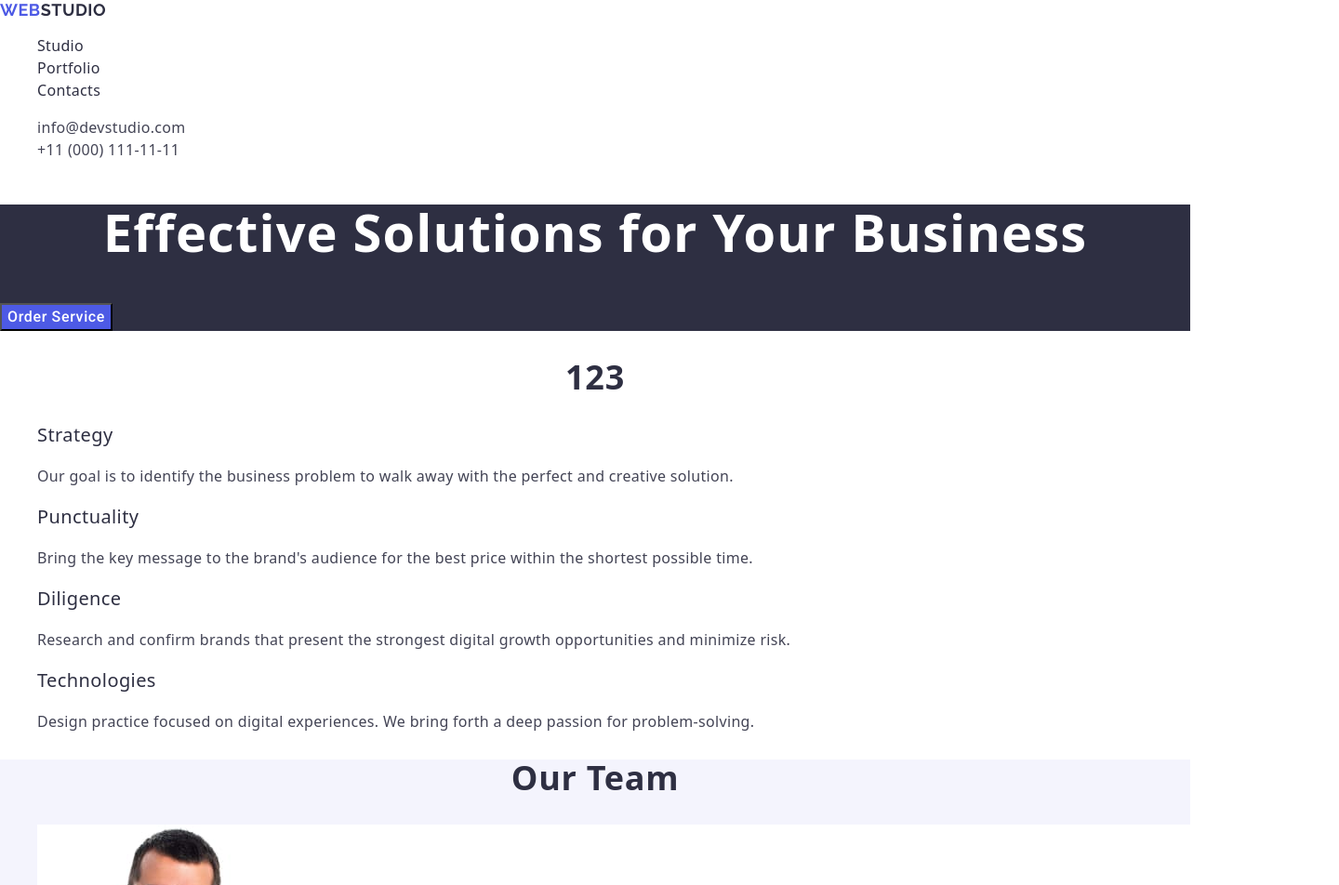
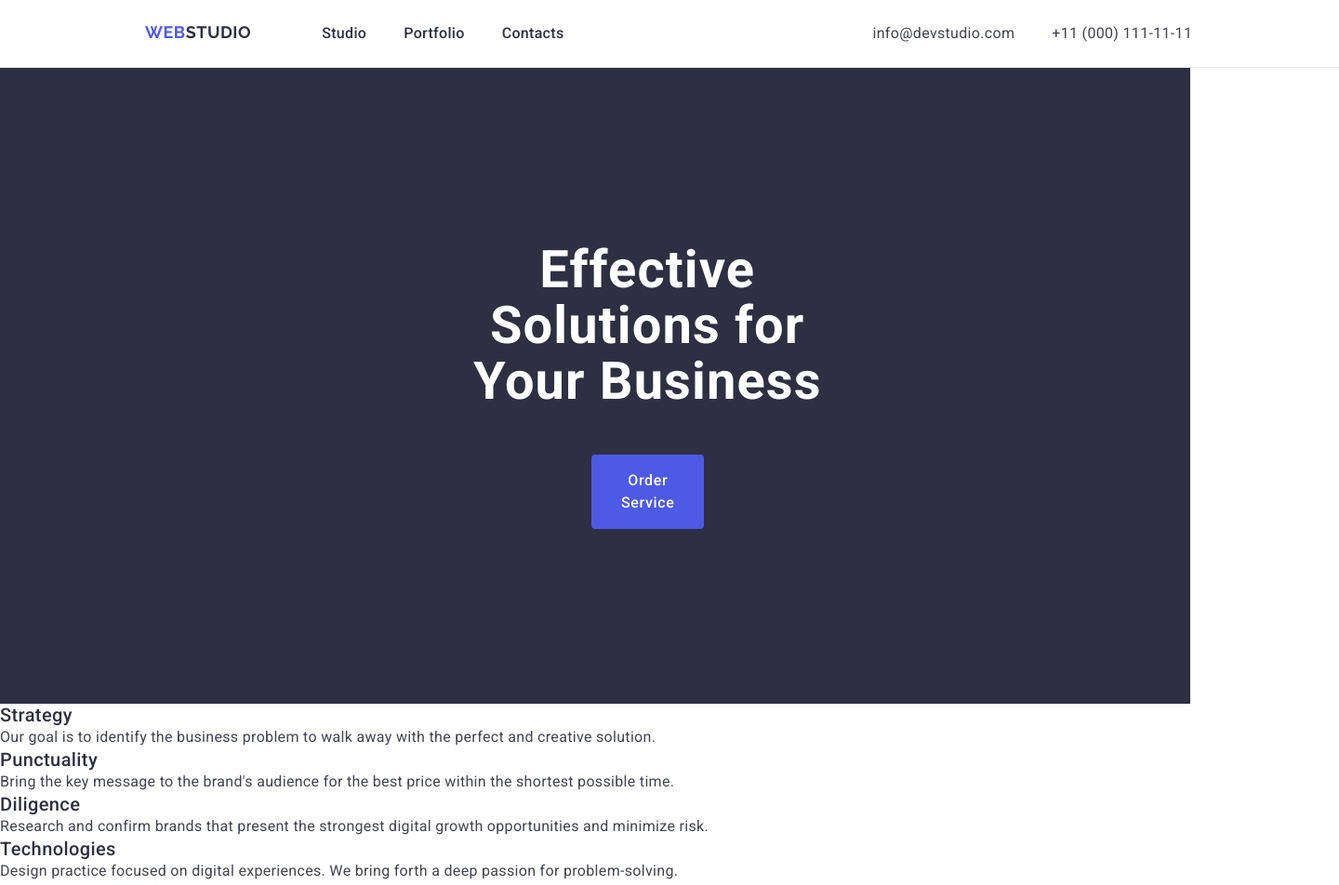
Before and after one commit to kenyafan/goit-markup-hw-03, a plain HTML site: page index.html in a window 1280 px wide. Shown: the top 952 px of the page at 93% size, 1440 px wide, since content can reach past the window. Drawn offline with nearby package versions, Linux system fonts and the light colour scheme.

Commit message:
apdate index.html

```diff
--- a/css/styles.css
+++ b/css/styles.css
@@ -1,14 +1,54 @@
+*,
+*::before,
+*::after {
+  box-sizing: border-box;
+}
+
 body {
   font-family: "Roboto", sans-serif;
   color: #434455;
   background: #fff;
 }
-header {
-  background: var(--WHITE, #fff);
+
+h1,
+h2,
+h3,
+h4,
+h5,
+h6 {
+  margin: 0;
+}
+
+p {
+  margin: 0;
+}
+
+ul {
+  margin: 0;
+  padding: 0;
+  list-style-type: none;
+}
+
+img {
+  display: block;
+  max-width: 100%;
+}
+.container {
+  display: flex;
+  max-width: 100%;
 }
 a {
   text-decoration: none;
 }
+/* Header */
+
+header {
+  background: var(--WHITE, #fff);
+  width: 1440px;
+  flex-shrink: 0;
+  border-bottom: 1px solid var(--CORNFLOWER, #e7e9fc);
+}
+
 .logo {
   color: var(--IRIS, #4d5ae5);
   font-family: "Raleway", sans-serif;
@@ -17,6 +57,9 @@ a {
   line-height: 1.17;
   letter-spacing: 0.54px;
   text-transform: uppercase;
+  margin-left: 156px;
+  margin-right: 76px;
+  padding: 24px 0;
 }
 .logo-studio {
   color: var(--NAVY-BLUE, #2e2f42);
@@ -27,6 +70,15 @@ a {
   letter-spacing: 0.54px;
   text-transform: uppercase;
 }
+.nav-list {
+  display: inline-flex;
+  align-items: flex-start;
+  gap: 40px;
+}
+.nav-list li {
+  padding: 24px 0;
+}
+
 .nav-list-item {
   color: var(--NAVY-BLUE, #2e2f42);
   font-size: 16px;
@@ -43,6 +95,15 @@ a {
 .address {
   font-style: normal;
 }
+.address-list {
+  display: inline-flex;
+  align-items: flex-start;
+  gap: 40px;
+  margin-left: 332px;
+}
+.address-list-item {
+  padding: 24px 0;
+}
 .address-items {
   color: var(--SLATE, #434455);
   font-size: 16px;
@@ -56,7 +117,9 @@ a {
 .address-items:focus {
   color: #404bbf;
 }
-.dark-bg {
+/* main content */
+.section-1 {
+  display: flex;
   background: var(--NAVY-BLUE, #2e2f42);
 }
 .title {
@@ -66,6 +129,7 @@ a {
   font-weight: 700;
   line-height: 1.07;
   letter-spacing: 1.12px;
+  margin: 188px 472px 48px 472px;
 }
 .button {
   background: var(--IRIS, #4d5ae5);
@@ -76,6 +140,13 @@ a {
   font-weight: 500;
   line-height: 1.5;
   letter-spacing: 0.64px;
+  display: inline-flex;
+  padding: 16px 32px;
+  align-items: flex-start;
+  gap: 10px;
+  border-radius: 4px;
+  border: 0;
+  margin: 0px 635px 188px 636px;
 }
 .button:hover {
   background-color: #404bbf;
@@ -83,9 +154,8 @@ a {
 .button:focus {
   background-color: #404bbf;
 }
-ul {
-  list-style-type: none;
-}
+/* section-2 */
+
 .list-item {
   background-color: #ffffff;
 }
@@ -97,6 +167,7 @@ ul {
   line-height: 1.11;
   letter-spacing: 0.72px;
   text-transform: capitalize;
+  display: none;
 }
 .title-h {
   color: var(--NAVY-BLUE, #2e2f42);
@@ -112,10 +183,7 @@ ul {
   line-height: 1.5;
   letter-spacing: 0.32px;
 }
-.light-bg {
-  background: var(--CLOUD, #f4f4fd);
-  background-color: #f4f4fd;
-}
+/* footer */
 .footer {
   background: var(--NAVY-BLUE, #2e2f42);
 }
--- a/index.html
+++ b/index.html
@@ -3,7 +3,6 @@
   <head>
     <meta charset="UTF-8" />
     <meta name="viewport" content="width=device-width, initial-scale=1.0" />
-    <link rel="stylesheet" href="./css/styles.css" />
     <link
       rel="stylesheet"
       href="https://cdnjs.cloudflare.com/ajax/libs/modern-normalize/2.0.0/modern-normalize.css"
@@ -14,48 +13,55 @@
       href="https://fonts.googleapis.com/css2?family=Raleway:wght@700&family=Roboto:wght@400;500;700&display=swap"
       rel="stylesheet"
     />
+    <link rel="stylesheet" href="./css/styles.css" />
     <title>Document</title>
   </head>
   <body>
     <header>
-      <nav>
+      <div class="container">
         <a class="logo" href="./index.html"
           >Web<span class="logo-studio">Studio</span></a
         >
-        <ul>
+        <nav class="nav">
+          <ul class="nav-list">
             <li><a class="nav-list-item" href="./index.html">Studio</a></li>
             <li><a class="nav-list-item" href="">Portfolio</a></li>
             <li><a class="nav-list-item" href="">Contacts</a></li>
           </ul>
         </nav>
         <address class="address">
-        <ul>
-          <li>
+          <ul class="address-list">
+            <li class="address-list-item">
               <a class="address-items" href="mailto:info@devstudio.com"
                 >info@devstudio.com</a
               >
             </li>
-          <li>
+            <li class="address-list-item">
               <a class="address-items" href="tel:+110001111111"
                 >+11 (000) 111-11-11</a
               >
             </li>
           </ul>
         </address>
+      </div>
     </header>
+
     <main>
-      <section class="dark-bg">
+      <section class="section-1">
+        <div class="container-1">
           <h1 class="title">Effective Solutions for Your Business</h1>
           <button class="button" type="button">Order Service</button>
+        </div>
       </section>
-      <section>
+      <section class="section">
+        <div class="container">
           <h2 class="second_level_heading">123</h2>
-        <ul>
+          <ul class="">
             <li>
               <h3 class="title-h">Strategy</h3>
               <p class="content">
-              Our goal is to identify the business problem to walk away with the
-              perfect and creative solution.
+                Our goal is to identify the business problem to walk away with
+                the perfect and creative solution.
               </p>
             </li>
             <li>
@@ -80,8 +86,10 @@
               </p>
             </li>
           </ul>
+        </div>
       </section>
-      <section class="light-bg">
+      <section class="section">
+        <div class="container">
           <h2 class="second_level_heading">Our Team</h2>
           <ul>
             <li class="list-item">
@@ -105,12 +113,18 @@
               <p class="content">UI Designer</p>
             </li>
           </ul>
+        </div>
       </section>
-      <section>
+      <section class="section">
+        <div class="container">
           <h2 class="second_level_heading">Our Portfolio</h2>
           <ul>
             <li>
-            <img width="360" src="./images/Portfolio1.jpg" alt="Banking App" />
+              <img
+                width="360"
+                src="./images/Portfolio1.jpg"
+                alt="Banking App"
+              />
               <h3 class="title-h">Banking App</h3>
               <p class="content">App</p>
             </li>
@@ -133,7 +147,11 @@
               <p class="content">App</p>
             </li>
             <li>
-            <img width="360" src="./images/Portfolio4.jpg" alt="Taxi Service" />
+              <img
+                width="360"
+                src="./images/Portfolio4.jpg"
+                alt="Taxi Service"
+              />
               <h3 class="title-h">Taxi Service</h3>
               <p class="content">Marketing</p>
             </li>
@@ -156,16 +174,19 @@
               <p class="content">Marketing</p>
             </li>
           </ul>
+        </div>
       </section>
     </main>
     <footer class="footer">
+      <div class="container">
         <a class="footer-logo" href="./index.html"
           >Web<span class="footer-studio">Studio</span></a
         >
         <p class="footer-content">
-        Increase the flow of customers and sales for your business with digital
-        marketing & growth solutions.
+          Increase the flow of customers and sales for your business with
+          digital marketing & growth solutions.
         </p>
+      </div>
     </footer>
   </body>
 </html>
```
Lines whose indentation alone changed are shown as unchanged.
